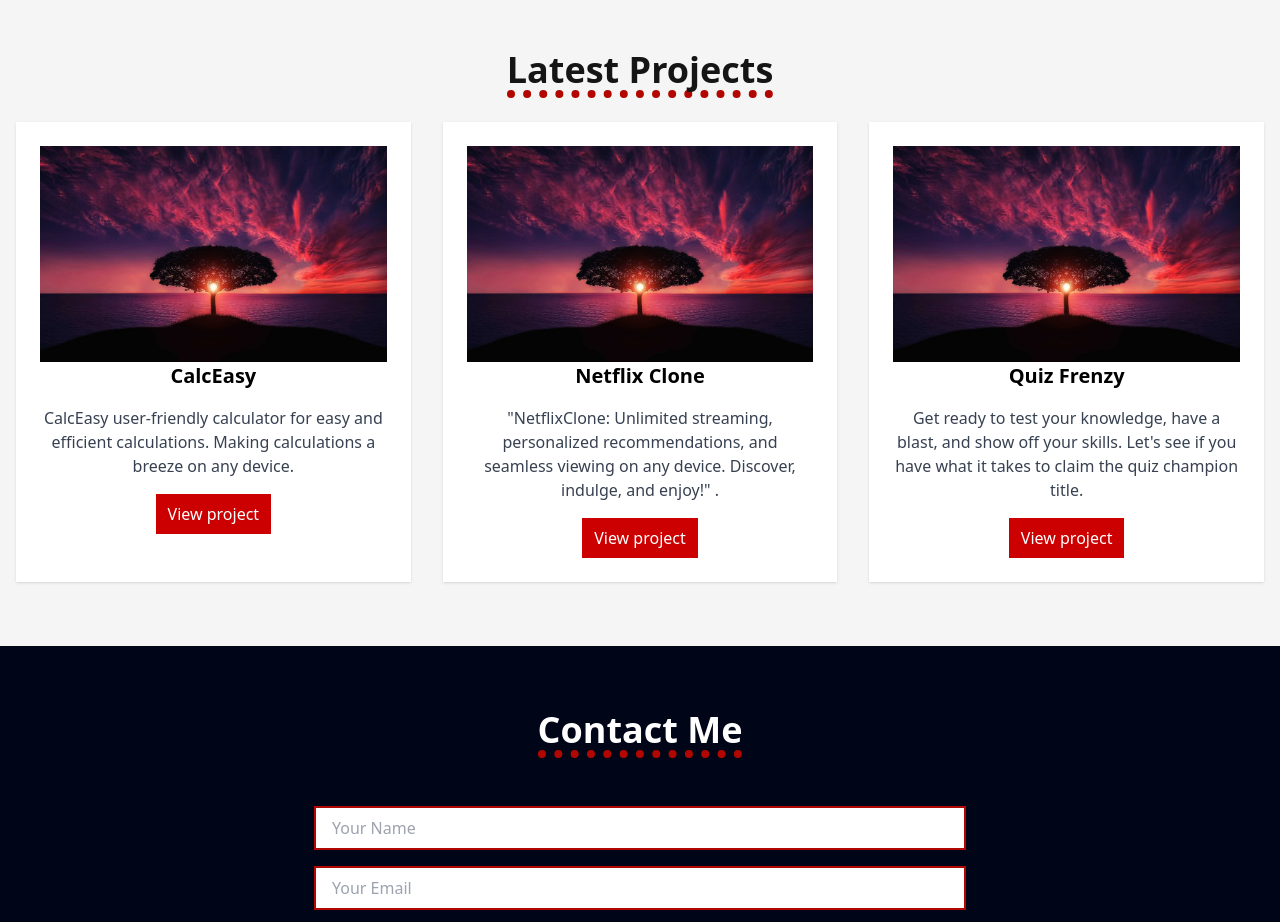
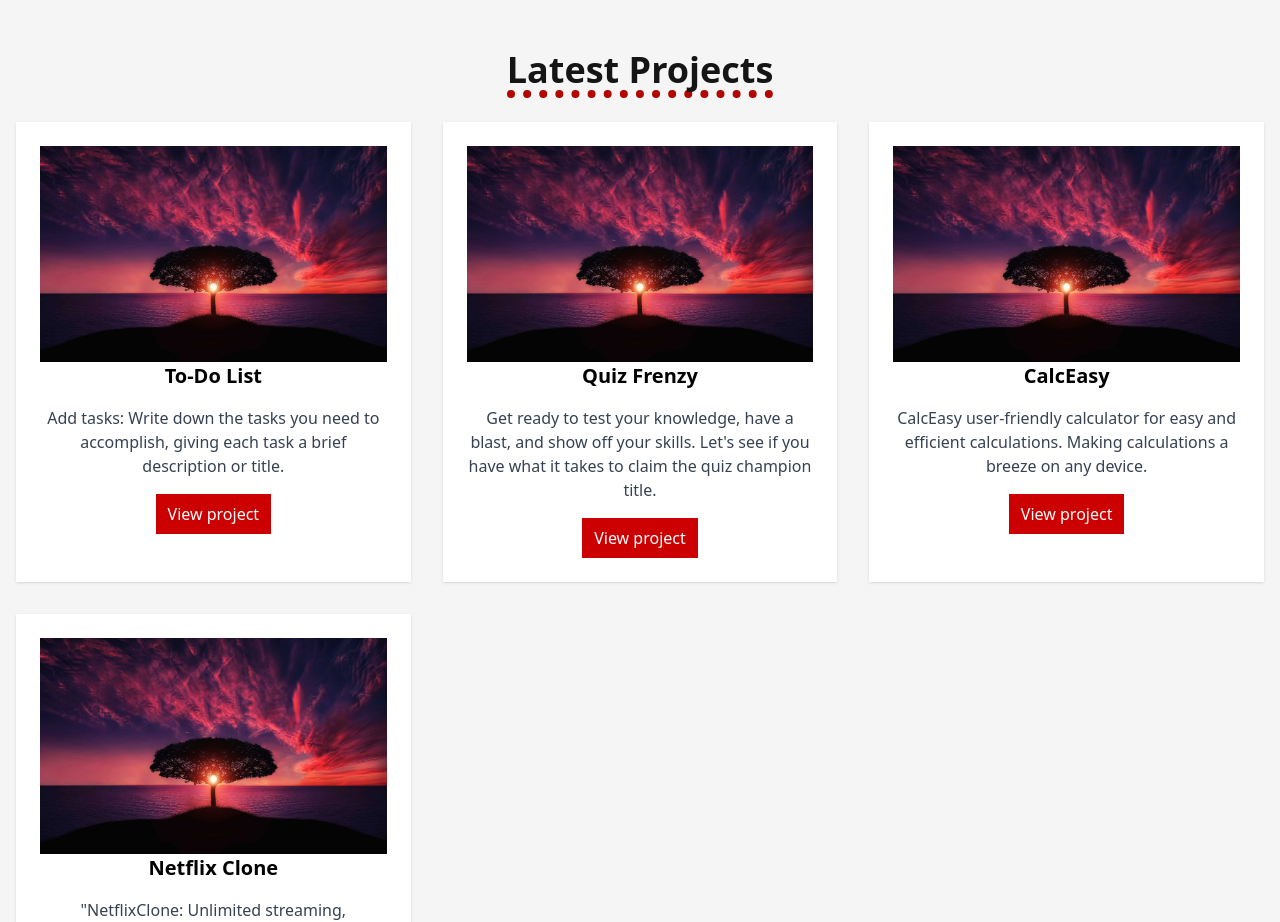
Before and after one commit to Tifebaris/6B3-WK7, a website: page index.html in a window 1280 px wide. Shown: the part 1820-2742 px from the top of the page. Drawn offline with Linux system fonts and the light colour scheme.

Commit message:
feat:crete my portfolio webpage

```diff
--- a/index.html
+++ b/index.html
@@ -147,6 +147,31 @@
           <div class="grid grid-cols-1 md:grid-cols-2 lg:grid-cols-3 gap-8">
             <div class="bg-white p-6   shadow">
               <img src="./images/pexels-pixabay-36717.jpg" alt="">
+              <h3 class="text-xl font-semibold mb-4 text-center">To-Do List</h3>
+              <p class="text-gray-700 text-center">
+                Add tasks: Write down the tasks you need to accomplish, giving each task a brief description or title.
+                </p>
+               <div class="flex justify-center">
+                <a href="https://tifebaris.github.io/6B3-WK10/" class="text-white bg-[#c00] py-2 px-3 mt-4 hover:bg-[#900] transition duration-500">View project</a>
+
+</div>
+            </div>
+
+            <div class="bg-white p-6  shadow">
+              <img src="./images/pexels-pixabay-36717.jpg" alt="">
+              <h3 class="text-xl font-semibold mb-4 text-center">Quiz Frenzy</h3>
+              <p class="text-gray-700 text-center">
+Get ready to test your knowledge, have a blast,
+                  and show off your skills. Let's see if you have what it takes to claim the quiz champion title.
+                 </p>
+                <div class="flex justify-center">
+                  <a href="https://tifebaris.github.io/Quiz-Frenzy/" class="text-white bg-[#c00] py-2 px-3 mt-4 hover:bg-[#900] transition duration-500">View project</a>
+                  </div>
+            </div>
+
+
+            <div class="bg-white p-6   shadow">
+              <img src="./images/pexels-pixabay-36717.jpg" alt="">
               <h3 class="text-xl font-semibold mb-4 text-center">CalcEasy</h3>
               <p class="text-gray-700 text-center">CalcEasy  user-friendly calculator for easy and efficient calculations.
                  Making calculations a breeze on any device.</p>
@@ -167,17 +192,7 @@
                   <a href="https://tifebaris.github.io/Netflix-Clone/" class="text-white bg-[#c00] py-2 px-3 mt-4 hover:bg-[#900] transition duration-500">View project</a>
                 </div>
             </div>
-            <div class="bg-white p-6  shadow">
-              <img src="./images/pexels-pixabay-36717.jpg" alt="">
-              <h3 class="text-xl font-semibold mb-4 text-center">Quiz Frenzy</h3>
-              <p class="text-gray-700 text-center">
-Get ready to test your knowledge, have a blast,
-                  and show off your skills. Let's see if you have what it takes to claim the quiz champion title.
-                 </p>
-                <div class="flex justify-center">
-                  <a href="https://tifebaris.github.io/Quiz-Frenzy/" class="text-white bg-[#c00] py-2 px-3 mt-4 hover:bg-[#900] transition duration-500">View project</a>
-                  </div>
-            </div>
+
           </div>
         </div>
       </section>
```
